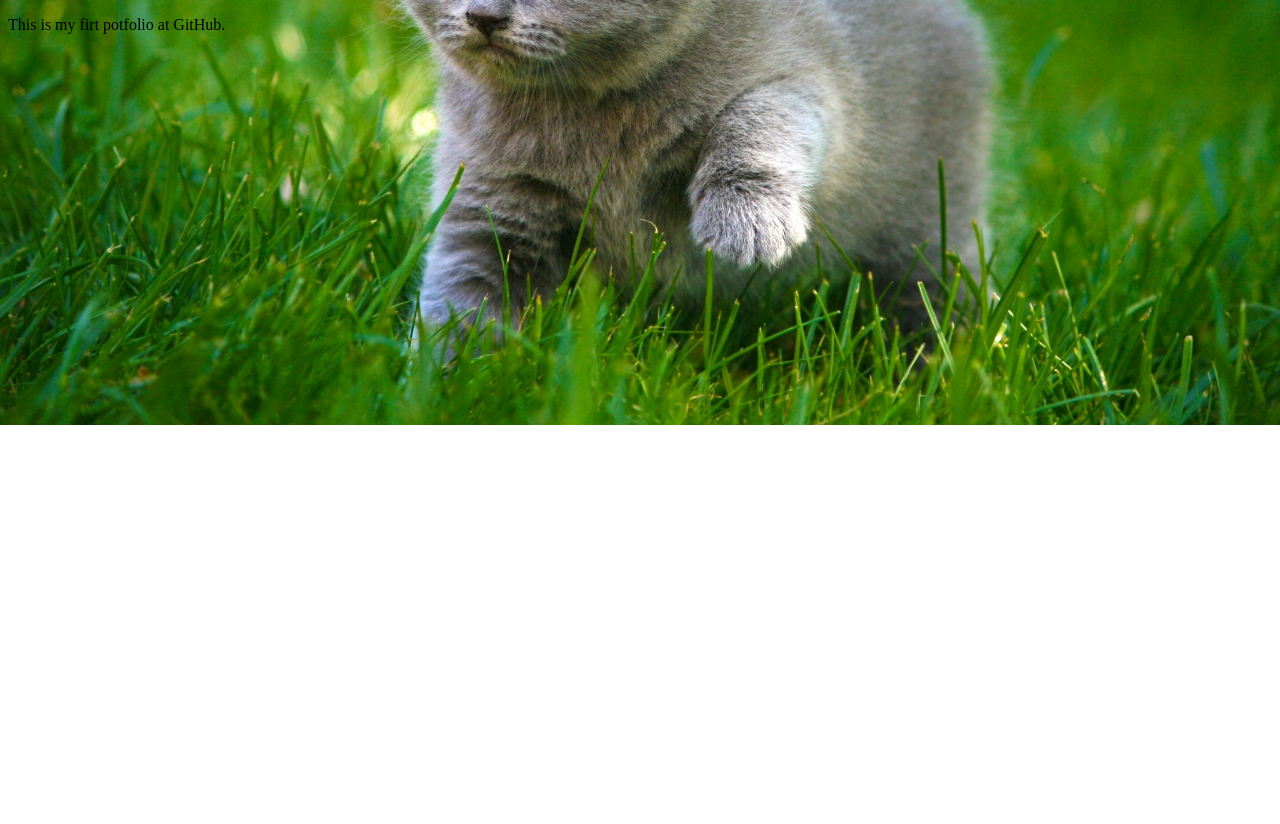
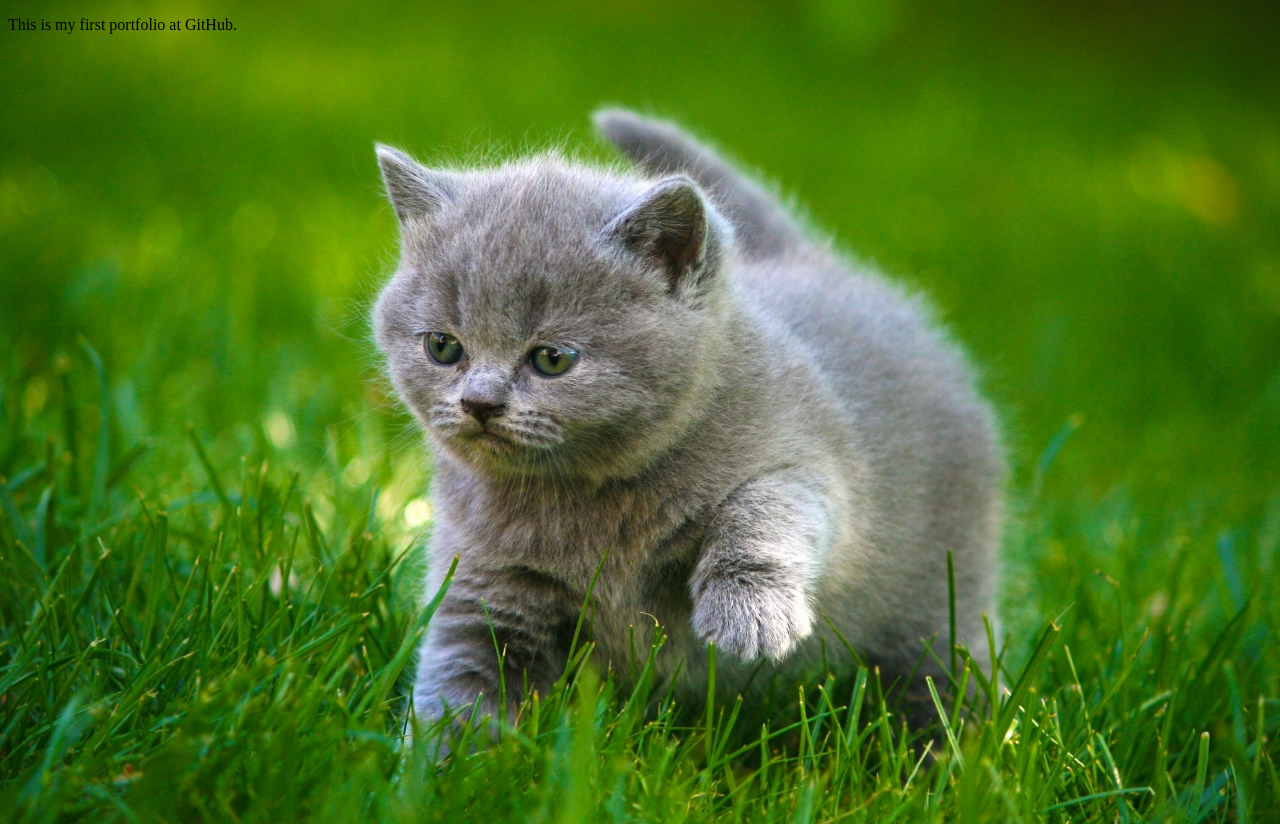
Before and after one commit to NikolayChegivarov/NikolayChegivarov.github.io, a plain HTML site: page index.html in a window 1280 px wide. Before the commit the page ends 800 px from the top, so only its background shows below. Drawn offline with Linux system fonts and the light colour scheme.

Commit message:
Update index.html

```diff
--- a/index.html
+++ b/index.html
@@ -8,10 +8,11 @@
         background-position: center;
         background-repeat: no-repeat;
         background-size: cover;
+        height: 100vh; /* Добавлено свойство height */
       }
     </style>
   </head>
   <body>
-    <p>This is my firt potfolio at GitHub.</p>
+    <p>This is my first portfolio at GitHub.</p>
   </body>
 </html>
```
